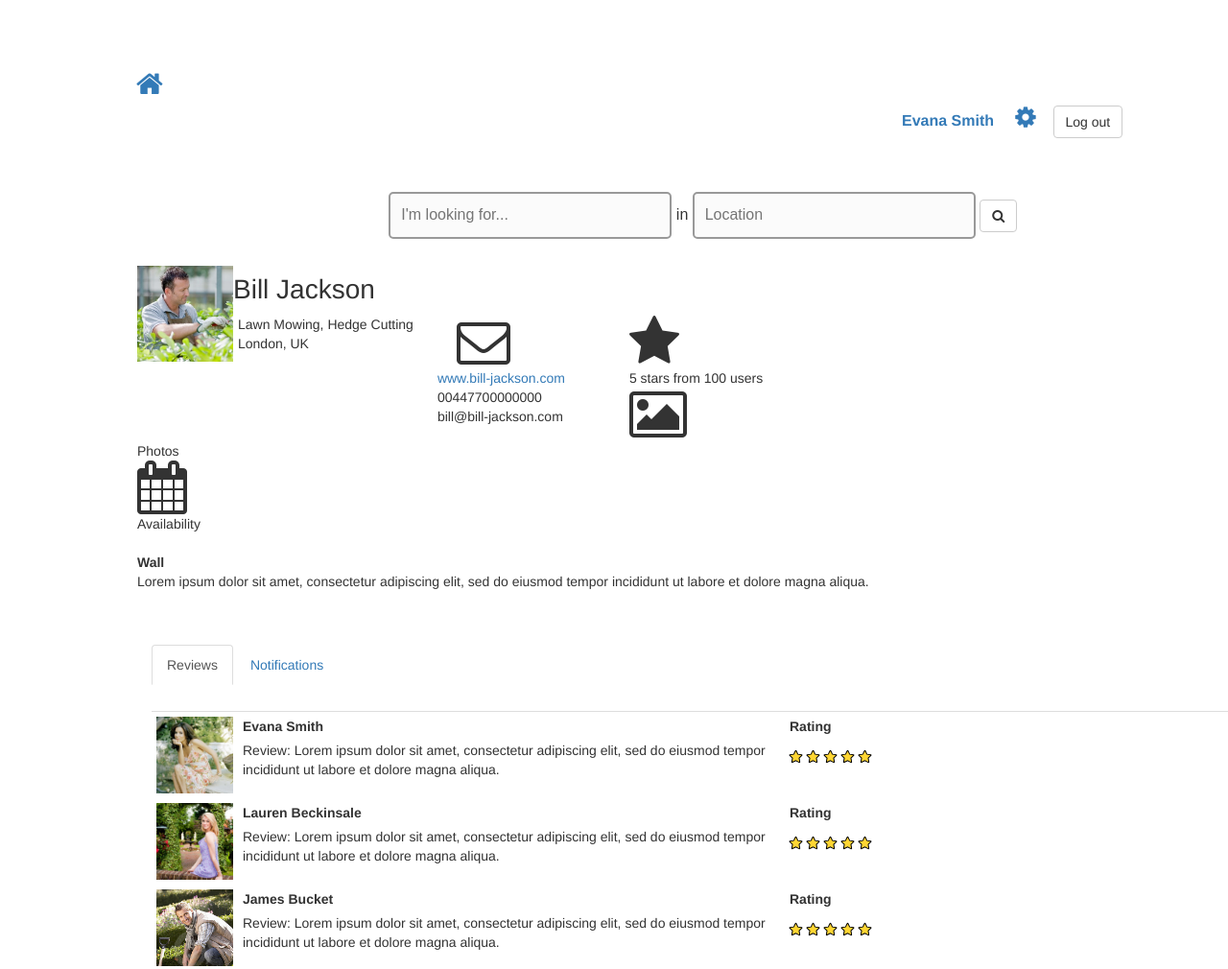
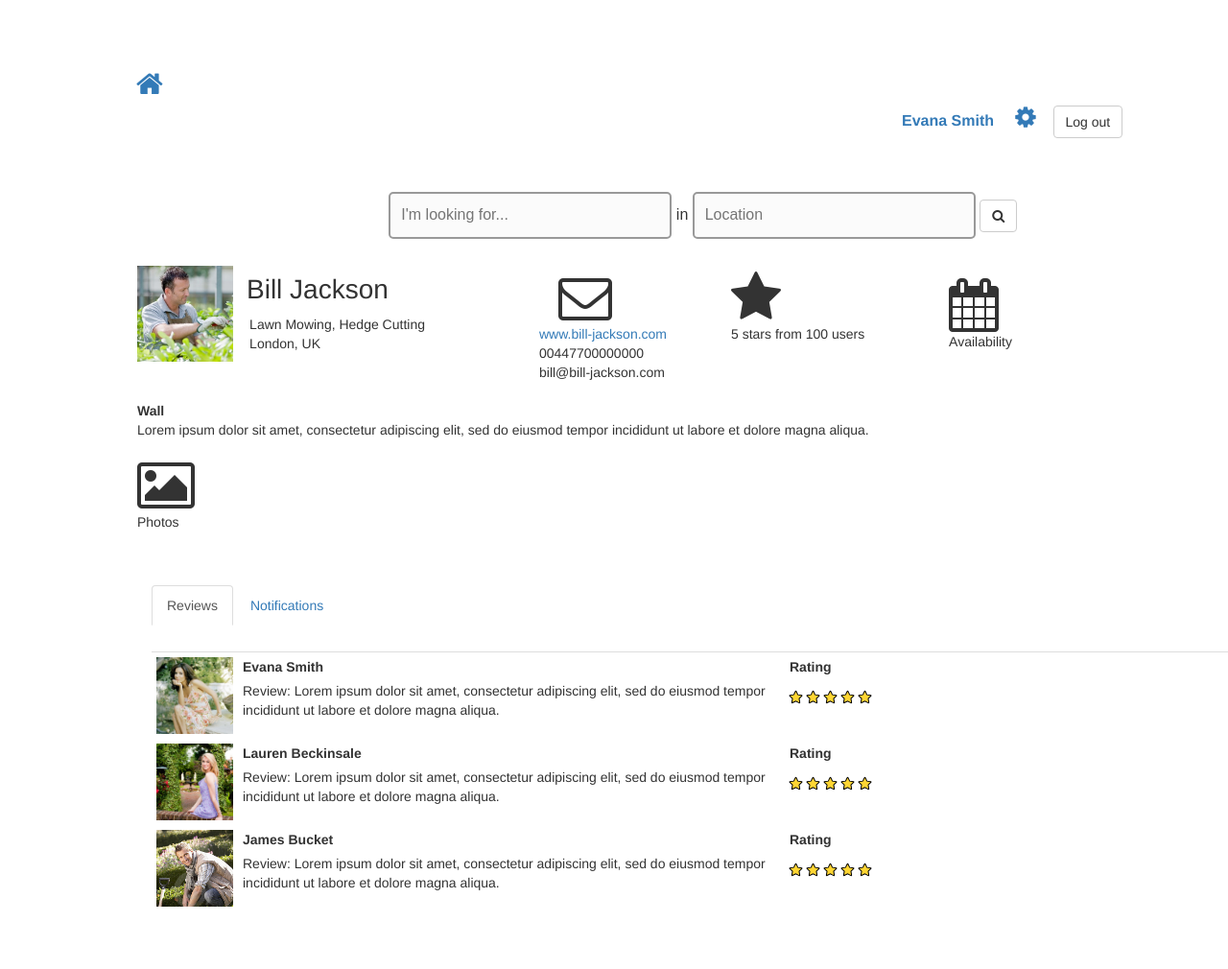
Before and after one commit to MerelCHT/gardenerservice, a plain HTML site: page gardener.html in a window 1280 px wide. Shown: the top 1010 px of the page at 96% size. Drawn offline with nearby package versions, Linux system fonts and the light colour scheme.

Commit message:
Edited gardener profile
Let me know what you thinks, and feel free to change stuff around :)

```diff
--- a/css/style.css
+++ b/css/style.css
@@ -210,7 +210,25 @@ body.search .searchbar{
     float: left;
 }
 
+#contact-information.gardener {
+    margin-left: 10%;
+    margin-top: -4%;
+}
 
+#average-rating{
+    margin-left: 10%;
+    margin-top: -4%;
+}
+
+#gardeners-photos{
+
+}
+
+#gardeners-calendar{
+    margin-right: 20%;
+    margin-top: -6%;
+    float: right;
+}
 
 .profile-photo, .profile-name {
     position: relative;
@@ -249,7 +267,7 @@ h1 {
 .gardener-profile-name {
     font-size: 200%;
     margin-top: 10px;
-    margin-left: 10px;
+    margin-left: 10%;
     width: 300px;
 }
 
@@ -268,7 +286,7 @@ h1 {
 
 .gardener-services-list, .gardener-services-list {
     float: left;
-    margin-left: 5px;
+    margin-left: 1.5%;
     margin-right: 5px;
     margin-bottom: 5px;
 }
--- a/gardener.html
+++ b/gardener.html
@@ -47,7 +47,7 @@
 				<!-- <b class="gardener-name">Bill Jackson</b>
 						<div class="gardener-profile-info">Profile Information: Lorem ipsum dolor 	sit amet, consectetur adipiscing elit, sed do eiusmod tempor incididunt ut 	labore et dolore magna aliqua. </div>-->
 				<div>
-				<div id="contact-information">
+				<div class="gardener" id="contact-information">
 				<i  class="fa fa-envelope-o message-icon fa-4x"></i>
 				<div>
 					<a>www.bill-jackson.com</a>
@@ -63,20 +63,22 @@
 					5 stars from 100 users
 				</div>
 				</div>
-				<div id="gardeners-photos">
-					<i  class="fa fa-picture-o fa-4x"></i>
-					<br>
-					Photos
-				</div>
 				<div id="gardeners-calendar">
 					<i  class="fa fa-calendar fa-4x"></i>
 					<br>
 					Availability
 				</div>
-
+				<br>
+				<br>
 				<div id="gardener-wall">
 					<b>Wall</b><br>
 					Lorem ipsum dolor 	sit amet, consectetur adipiscing elit, sed do eiusmod tempor incididunt ut 	labore et dolore magna aliqua.
+				</div>
+				<br>
+				<div id="gardeners-photos">
+					<i  class="fa fa-picture-o fa-4x"></i>
+					<br>
+					Photos
 				</div>
 			</div>
 			<div class="container">
```
